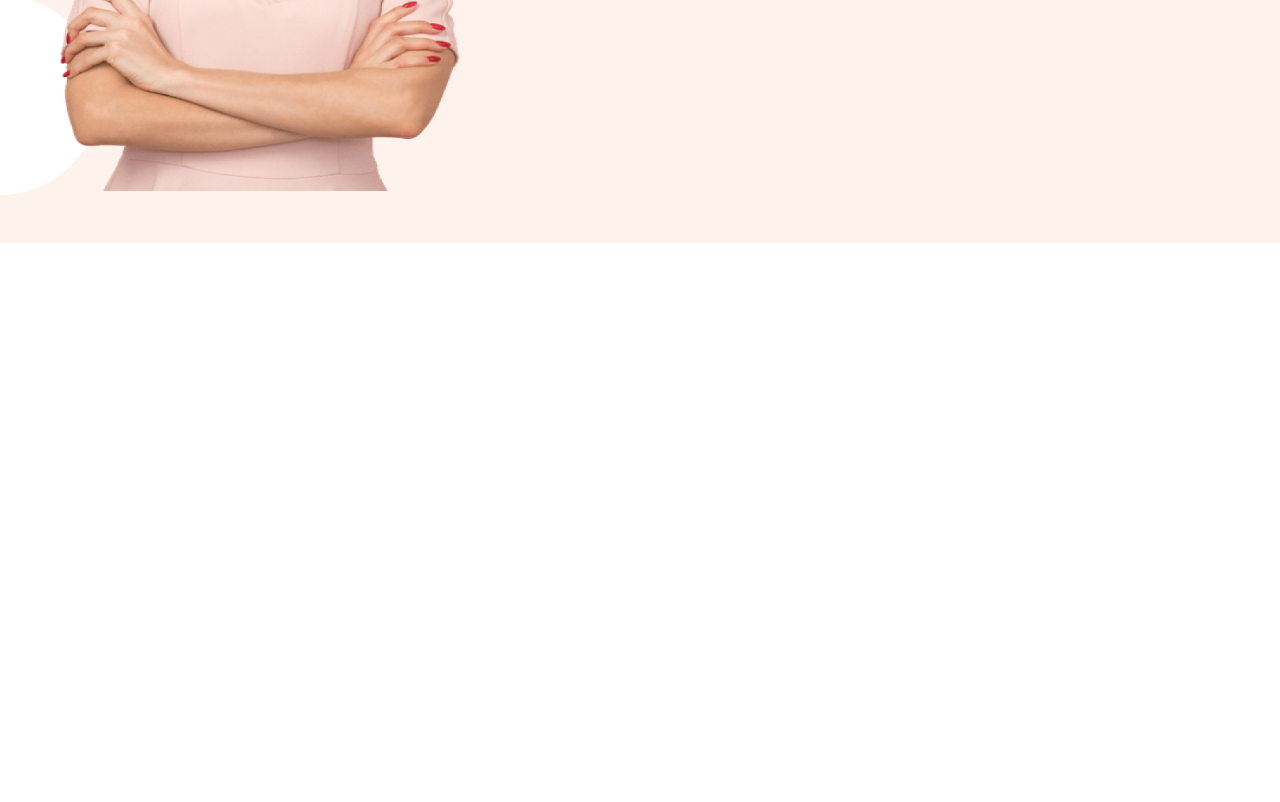
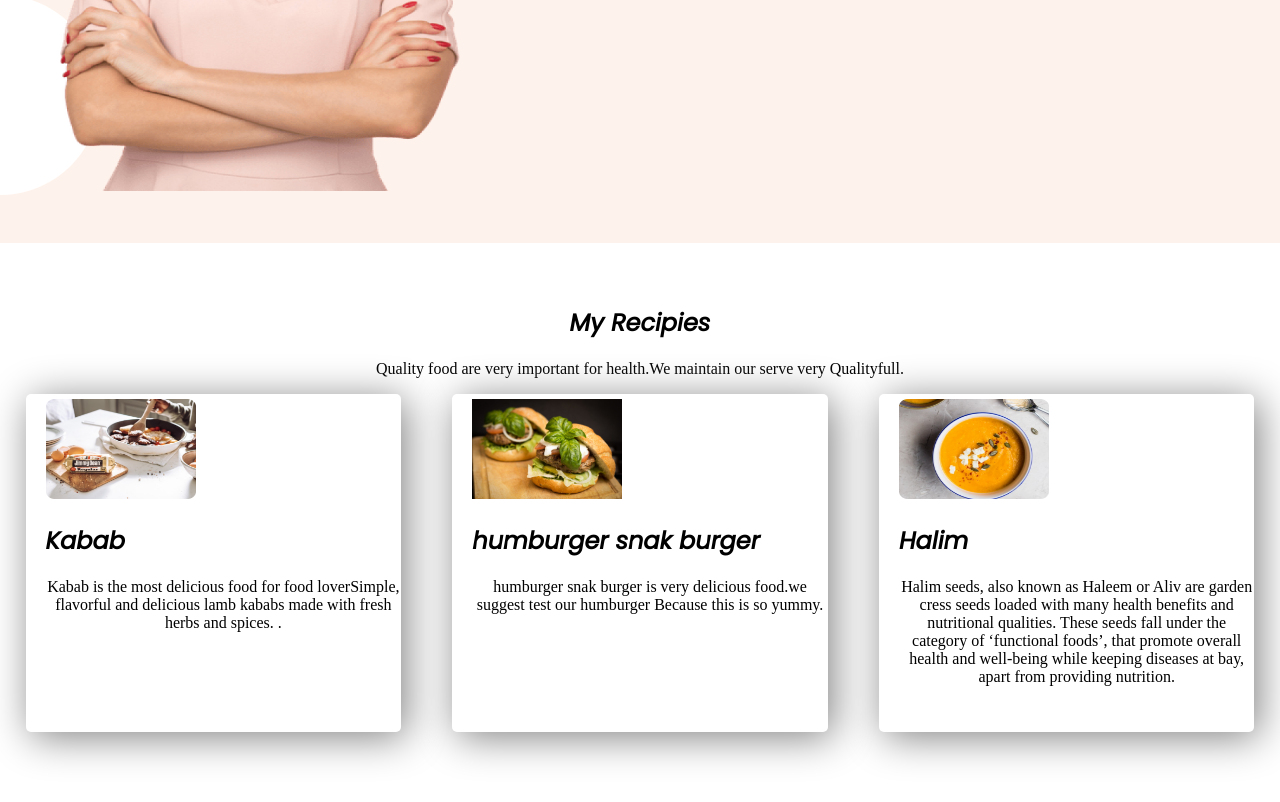
Before and after one commit to farakib/food-portfolio-website, a plain HTML site: page index.html in a window 1280 px wide. Shown: the part 847-1649 px from the top of the page. Before the commit the page ends 1102 px from the top, so only its background shows below. Drawn offline with Linux system fonts and the light colour scheme.

Commit message:
recipie section

```diff
--- a/index.html
+++ b/index.html
@@ -37,5 +37,33 @@
             <a target="blank" href="#">Contact Me</a>
         </div>
     </section>
+
+
+
+    <section class="recipie-section">
+        <div class="recipie-heading">
+            <h1>My Recipies</h1>
+            <p>Quality food are very important for health.We maintain our serve very Qualityfull.
+            </p>
+        </div>
+        <div class="food-blog">
+            <div class="item">
+                <img src="images/Project Cover.jpg" alt="">
+                <h1>Kabab</h1>
+                <p>Kabab is the most delicious food for food loverSimple, flavorful and delicious lamb kababs made with fresh herbs and spices. .</p>
+            </div>
+            <div class="item">
+                <img src="images/hamburger-494706_1920.jpg" alt="">
+                <h1>humburger snak burger</h1>
+                <p>humburger snak burger is very delicious food.we suggest test our humburger Because this is so yummy.</p>
+            </div>
+            <div class="item">
+                <img src="images/halim.png" alt="">
+                <h1>Halim</h1>
+                <p>Halim seeds, also known as Haleem or Aliv are garden cress seeds loaded with many health benefits and nutritional qualities. These seeds fall under the category of ‘functional foods’, that promote overall health and well-being while keeping diseases at bay, apart from providing nutrition.</p>
+            </div>
+
+        </div>
+    </section>
 </body>
 </html>
--- a/style.css
+++ b/style.css
@@ -52,3 +52,29 @@ a{
 .paragrhap{
    padding-bottom: 80px;
 }
+.recipie-section{
+ padding: 30px 0;
+}
+.food-blog{
+    display: flex;
+}
+.food-blog img{
+
+    width: 150px;
+    height: 100px;
+}
+
+.recipie-heading h1,p{
+    text-align: center;
+}
+.item{
+    width: 30%;
+    padding-top: 5px;
+    margin-left: 2%;
+    margin-right: 2%;
+    padding-left: 20px;
+    margin-bottom: 40px;
+    padding-bottom: 30px;
+    border-radius: 5px;
+    box-shadow: 5px 5px 40px gray;
+}
```
Also changed, not shown: images/Project Cover.jpg (added), images/halim.png (added), images/hamburger-494706_1920.jpg (added).
